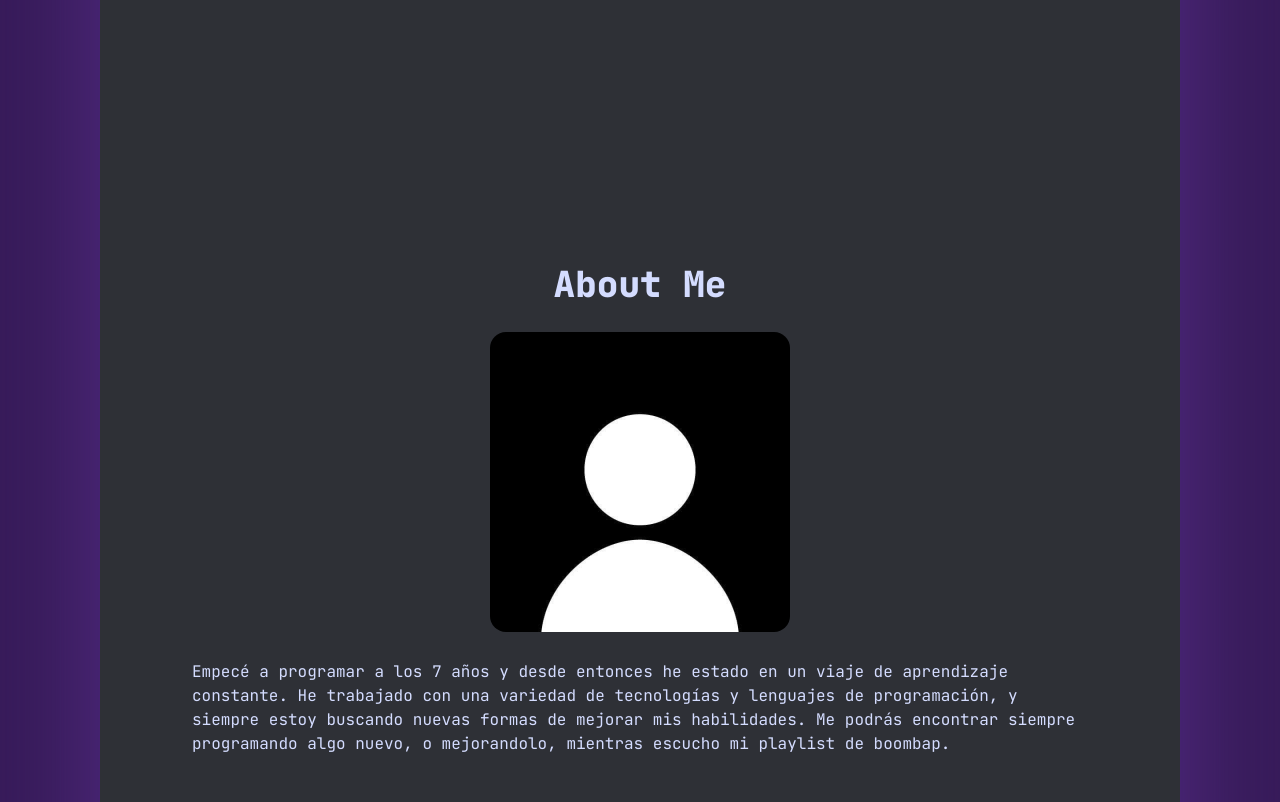
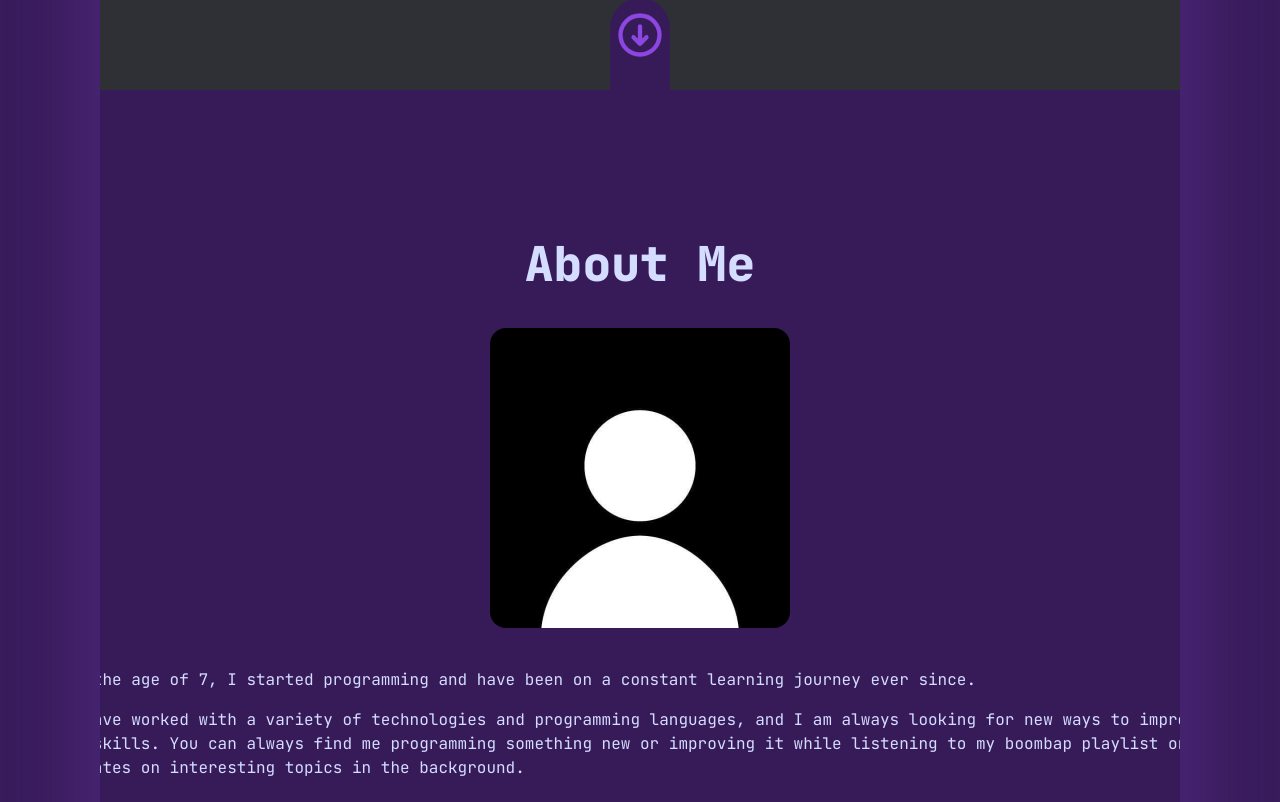
Before and after one commit to sofowest/portfolio, a React (Vite) app: page / in a window 1280 px wide. Shown: the part 718-1520 px from the top of the page. Built offline with nearby package versions, Linux system fonts and the light colour scheme.

Commit message:
Update Home page layout and About Me section
Improved the Home page by adjusting layout styles, adding a bouncing arrow SVG, and enhancing the About Me section with updated styling and English text. The changes provide a more visually appealing and informative introduction for users.

```diff
--- a/src/pages/Home.jsx
+++ b/src/pages/Home.jsx
@@ -54,7 +54,7 @@ function Home({ onFlickerBg, setIsNameFlicker }) {
   return (
     <div className="flex flex-col items-center justify-center min-h-screen py-2 overflow-hidden w-full bg-[var(--bckg-gray)] lg:shadow-[0px_0px_100px_5px_#522b82] lg:w-[800px] xl:w-[1080px]">
 
-      <article className="flex justify-center items-center text-center h-[100vh] flex-col">
+      <article className="flex justify-center items-center text-center h-[100vh] flex-col relative">
         <h1 className="p-2 text-5xl font-extrabold leading-15 lg:text-5xl lg:p-3 xl:text-6xl">
           <span>Hey, I'm <br className="md:hidden" /></span>
           <span className={"text-[var(--light-purple)] " + (flicker ? "flicker" : "")}>{displayedName}
@@ -70,15 +70,22 @@ function Home({ onFlickerBg, setIsNameFlicker }) {
           <SocialIcon url="https://wa.me/59891066507" icon="whatsapp" />
           <SocialIcon url="mailto:leandrogomezmdev@gmail.com" icon="email" />
         </section>
+        <section className="z-10 absolute bottom-0 text-[var(--light-purple)] w-15 h-23 bg-[var(--dark-purple)] rounded-t-full flex items-center justify-center">
+          <svg viewBox="0 0 24 24" fill="none" xmlns="http://www.w3.org/2000/svg" className="rounded-full w-13 h-13 animate-bounce mt-2">
+            <path d="M9 13L12 16M12 16L15 13M12 16V8M21 12C21 16.9706 16.9706 21 12 21C7.02944 21 3 16.9706 3 12C3 7.02944 7.02944 3 12 3C16.9706 3 21 7.02944 21 12Z" stroke="currentColor" stroke-width="2" stroke-linecap="round" stroke-linejoin="round" className="text-shadow-2xs text-shadow-amber-50"></path>
+          </svg>
+        </section>
       </article>
 
-      <article className="h-[100vh] p-5 flex flex-col mt-10 gap-7 items-center justify-center">
-        <h2 className="text-4xl font-extrabold text-center">About Me</h2>
+      <article className="h-[110vh] w-[100vw] flex flex-col gap-10 items-center justify-center bg-[var(--dark-purple)] back">
+        <h2 className="text-5xl font-extrabold text-center">About Me</h2>
         <section className="justify-center items-center flex">
-          <img src="./imgs/profile.jpg" alt="foto de " className="w-[70vw] max-w-[380px] h-auto md:w-[300px] rounded-2xl" />
+          <img src="./imgs/profile.jpg" alt="foto de " className="w-[90vw] h-auto md:w-[300px] rounded-2xl" />
         </section>
-        <section className="w-[70vw] text-left mb-10">
-          <p className="text-md">Empecé a programar a los 7 años y desde entonces he estado en un viaje de aprendizaje constante. He trabajado con una variedad de tecnologías y lenguajes de programación, y siempre estoy buscando nuevas formas de mejorar mis habilidades. Me podrás encontrar siempre programando algo nuevo, o mejorandolo, mientras escucho mi playlist de boombap.</p>
+        <section className="w-[90vw] text-left mb-10 gap-4 flex flex-col">
+          {/* <p className="text-md">Empecé a programar a los 7 años y desde entonces he estado en un viaje de aprendizaje constante. He trabajado con una variedad de tecnologías y lenguajes de programación, y siempre estoy buscando nuevas formas de mejorar mis habilidades. Me podrás encontrar siempre programando algo nuevo, o mejorandolo, mientras escucho mi playlist de boombap o debates de temas interesantes de fondo.</p> */}
+          <p className="text-base">At the age of 7, I started programming and have been on a constant learning journey ever since.</p>
+          <p className="text-base">I have worked with a variety of technologies and programming languages, and I am always looking for new ways to improve my skills. You can always find me programming something new or improving it while listening to my boombap playlist or debates on interesting topics in the background.</p>
         </section>
       </article>
 
```
